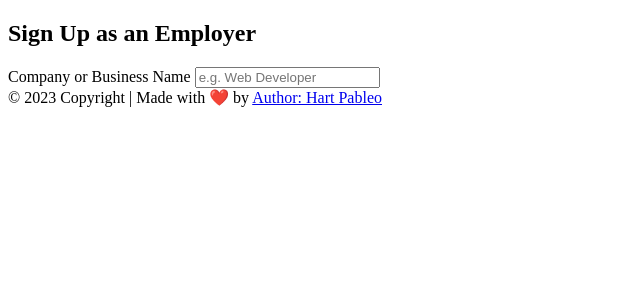
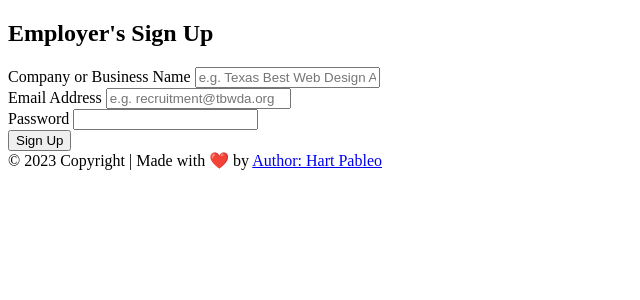
Before and after one commit to hartpableo/phreshskills, a PHP site: template app/views/employers/register.view.php in a window 1280 px wide. Shown: the part 175-475 px from the top of the page, without its empty margins (0-640 px from the left). Run offline with PHP 8.4, Linux system fonts and the light colour scheme; the template is opened without the code that fills it: most values are stand-ins (such as "Sample title", 1, 10 or a date in 2020); data that the repository does not hold is empty; some libraries are stand-ins or nearby versions.

Commit message:
employer register feature

```diff
--- a/app/Http/routes.php
+++ b/app/Http/routes.php
@@ -29,3 +29,4 @@
 
 $router->get('/employer/login', 'Employers/login');
 $router->get('/employer/register', 'Employers/create');
+$router->post('/employer/store', 'Employers/store');
--- a/app/views/employers/register.view.php
+++ b/app/views/employers/register.view.php
@@ -6,86 +6,38 @@
 
   <form action="/employer/store" method="POST" class="container max-w-xl my-10 lg:my-16">
 
-    <h1 class="font-bold text-3xl lg:text-5xl font-secondary text-gold mb-8">Sign Up as an Employer</h1>
+    <h1 class="font-bold text-3xl lg:text-5xl font-secondary text-gold mb-8">Employer's Sign Up</h1>
 
-<!--    <input type="hidden" name="employer_id" value="2">-->
-<!---->
     <div class="mb-4">
       <label for="company_name" class="block text-gray-200 font-secondary text-sm">Company or Business Name</label>
       <input type="text" id="company_name" name="company_name" class="border border-solid rounded-sm border-gray-500
-      block w-full p-1" placeholder="e.g. Web Developer" value="<?php echo old('company_name') ?? ''; ?>">
+      block w-full p-1" placeholder="e.g. Texas Best Web Design Agency" value="<?php echo old('company_name') ?? ''; ?>">
       <?php if (has_error('company_name')) : ?>
         <p class="text-xs text-red-400 font-semibold mt-1"><?php echo get_error('company_name'); ?></p>
       <?php endif; ?>
     </div>
-<!---->
-<!--    <div class="mb-4 flex flex-col lg:flex-row justify-between lg:items-center gap-5">-->
-<!---->
-<!--        <div class="flex-grow">-->
-<!---->
-<!--          <label for="salary" class="block text-gray-200 font-secondary text-sm">Salary (<span class="sr-only">in US Dollars</span><strong class="font-bold" aria-hidden="true">$</strong>)</label>-->
-<!---->
-<!--            <div class="relative">-->
-<!---->
-<!--              <input type="number" step="0.01" min="2.5" id="salary" name="salary" class="border border-solid rounded-sm border-gray-500 block w-full p-1 pl-6" value="--><?php //echo old('salary') ?? ''; ?><!--">-->
-<!---->
-<!--              <svg xmlns="http://www.w3.org/2000/svg" width="18" height="18" fill="currentColor" class="bi bi-currency-dollar absolute top-1/2 left-1" style="transform: translateY(-50%);" viewBox="0 0 16 16" aria-hidden="true" role="presentation">-->
-<!--                <path d="M4 10.781c.148 1.667 1.513 2.85 3.591 3.003V15h1.043v-1.216c2.27-.179 3.678-1.438 3.678-3.3 0-1.59-.947-2.51-2.956-3.028l-.722-.187V3.467c1.122.11 1.879.714 2.07 1.616h1.47c-.166-1.6-1.54-2.748-3.54-2.875V1H7.591v1.233c-1.939.23-3.27 1.472-3.27 3.156 0 1.454.966 2.483 2.661 2.917l.61.162v4.031c-1.149-.17-1.94-.8-2.131-1.718H4zm3.391-3.836c-1.043-.263-1.6-.825-1.6-1.616 0-.944.704-1.641 1.8-1.828v3.495l-.2-.05zm1.591 1.872c1.287.323 1.852.859 1.852 1.769 0 1.097-.826 1.828-2.2 1.939V8.73l.348.086z"/>-->
-<!--              </svg>-->
-<!---->
-<!--            </div>-->
-<!---->
-<!--        </div>-->
-<!---->
-<!--        <div class="min-w-[8rem]">-->
-<!---->
-<!--          <label for="salary_type" class="block text-gray-200 font-secondary text-sm">Salary Type</label>-->
-<!---->
-<!--          <select name="salary_type" id="salary_type" class="bg-gray-50 border border-gray-200 text-gray-900 text-sm focus:ring-blue-500 focus:border-blue-500 block w-full p-1 font-primary min-h-[2.125rem]">-->
-<!--            --><?php //foreach (SALARY_TYPES as $type) : ?>
-<!--              <option-->
-<!--                value="--><?php //echo strtolower($type); ?><!--"-->
-<!--                --><?php //if (isset($_POST['salary_type']) && $_POST['salary_type'] == strtolower($type)) echo 'selected'; ?>
-<!--              >--><?php //echo ucfirst($type); ?><!--</option>-->
-<!--            --><?php //endforeach ?>
-<!--          </select>-->
-<!---->
-<!--        </div>-->
-<!--    </div>-->
-<!---->
-<!--    <div class="mb-4">-->
-<!--      <label for="skillset" class="block text-gray-200 font-secondary text-sm">Skillset<br> <span class="text-xs">(separate by commas, e.g "Facebook Ads, Canva Design, Photoshop")</span></label>-->
-<!--      <textarea id="skillset" name="skillset" id="skillset" cols="30" rows="2" class="form-textarea border border-solid rounded-sm border-gray-500 block w-full p-1 resize-vertical resize-none">--><?php //echo old('skillset') ?? ''; ?><!--</textarea>-->
-<!--      --><?php //if (has_error('skillset')) : ?>
-<!--        <p class="text-xs text-red-400 font-semibold mt-1">--><?php //echo get_error('skillset'); ?><!--</p>-->
-<!--      --><?php //endif; ?>
-<!--    </div>-->
-<!---->
-<!--    <div class="mb-4">-->
-<!--        <label for="description" class="block text-gray-200 font-secondary text-sm">Job Description</label>-->
-<!--        <textarea id="description" name="description" cols="10" rows="10" class="form-textarea border border-solid rounded-sm border-gray-500 block w-full p-1 resize-vertical">--><?php //echo old('description') ?? ''; ?><!--</textarea>-->
-<!--        --><?php //if (has_error('description')) : ?>
-<!--          <p class="text-xs text-red-400 font-semibold mt-1">--><?php //echo get_error('description'); ?><!--</p>-->
-<!--        --><?php //endif; ?>
-<!--    </div>-->
-<!---->
-<!--    <div class="mb-4">-->
-<!--      <label for="application_link" class="block text-gray-200 font-secondary text-sm">Job Application Link</label>-->
-<!--      <p class="text-sm text-gray-200 mb-1">(If left blank, this information will default to your email address)</p>-->
-<!--      <input type="text" id="application_link" name="application_link" class="border border-solid rounded-sm border-gray-500 block w-full p-1" placeholder="e.g. https://www.yourwebsite.com/careers" value="--><?php //echo old('application_link') ?? '' ?><!--">-->
-<!--      --><?php //if (has_error('application_link')) : ?>
-<!--        <p class="text-xs text-red-400 font-semibold mt-1">--><?php //echo get_error('application_link'); ?><!--</p>-->
-<!--      --><?php //endif; ?>
-<!--    </div>-->
-<!---->
-<!--    <div class="mb-4">-->
-<!--        <label for="benefits" class="block text-gray-200 font-secondary text-sm">Benefits for working with you (If any...)</label>-->
-<!--        <textarea id="benefits" name="benefits" cols="10" rows="7" class="form-textarea border border-solid rounded-sm border-gray-500 block w-full p-1 resize-vertical">--><?php //echo old('benefits') ?? '' ?><!--</textarea>-->
-<!--    </div>-->
-<!---->
-<!--    <div>-->
-<!--      <button type="submit" class="bg-blue-900 text-white px-4 py-2 rounded hover:bg-gold hover:text-black transition-all">Submit</button>-->
-<!--    </div>-->
+
+    <div class="mb-4">
+      <label for="company_email" class="block text-gray-200 font-secondary text-sm">Email Address</label>
+      <input type="email" id="company_email" name="company_email" class="border border-solid rounded-sm border-gray-500
+      block w-full p-1" placeholder="e.g. recruitment@tbwda.org" value="<?php echo old('company_email') ?? ''; ?>">
+      <?php if (has_error('company_email')) : ?>
+        <p class="text-xs text-red-400 font-semibold mt-1"><?php echo get_error('company_email'); ?></p>
+      <?php endif; ?>
+    </div>
+
+    <div class="mb-4">
+      <label for="password" class="block text-gray-200 font-secondary text-sm">Password</label>
+      <input type="password" id="password" name="password" class="border border-solid rounded-sm border-gray-500
+      block w-full p-1">
+      <?php if (has_error('password')) : ?>
+        <p class="text-xs text-red-400 font-semibold mt-1"><?php echo get_error('password'); ?></p>
+      <?php endif; ?>
+    </div>
+
+    <div>
+      <button type="submit" class="bg-blue-900 text-white px-4 py-2 rounded hover:bg-gold hover:text-black transition-all">Sign Up</button>
+    </div>
 
   </form>
 
```
Also changed, not shown: app/Core/Authenticator.php (+5 -7 lines), app/Http/Forms/EmployerRegisterForm.php (added, +43 -0 lines), app/Http/Forms/LoginForm.php (deleted, +0 -28 lines), app/Http/controllers/Employers/store.php (added, +29 -0 lines).
